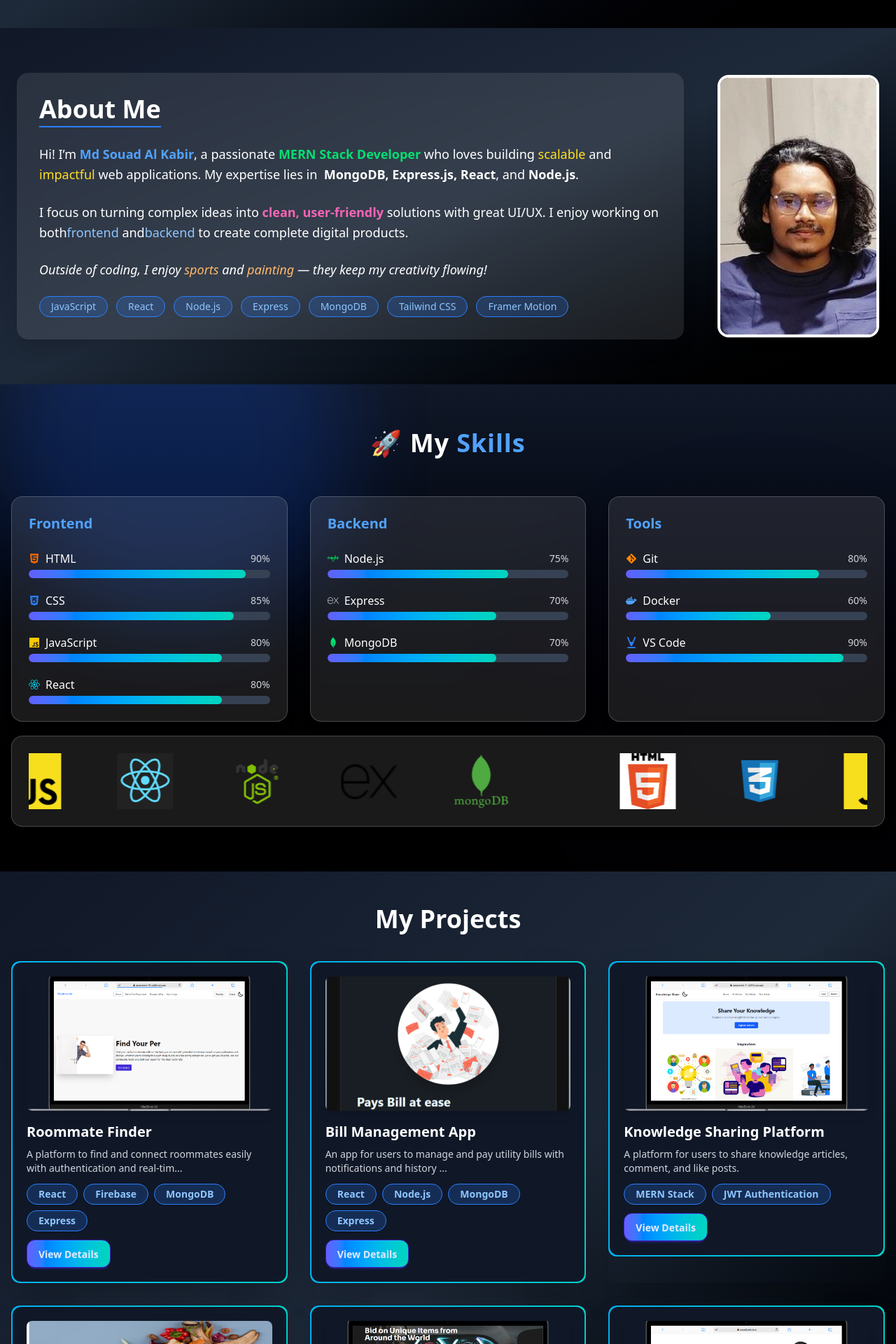
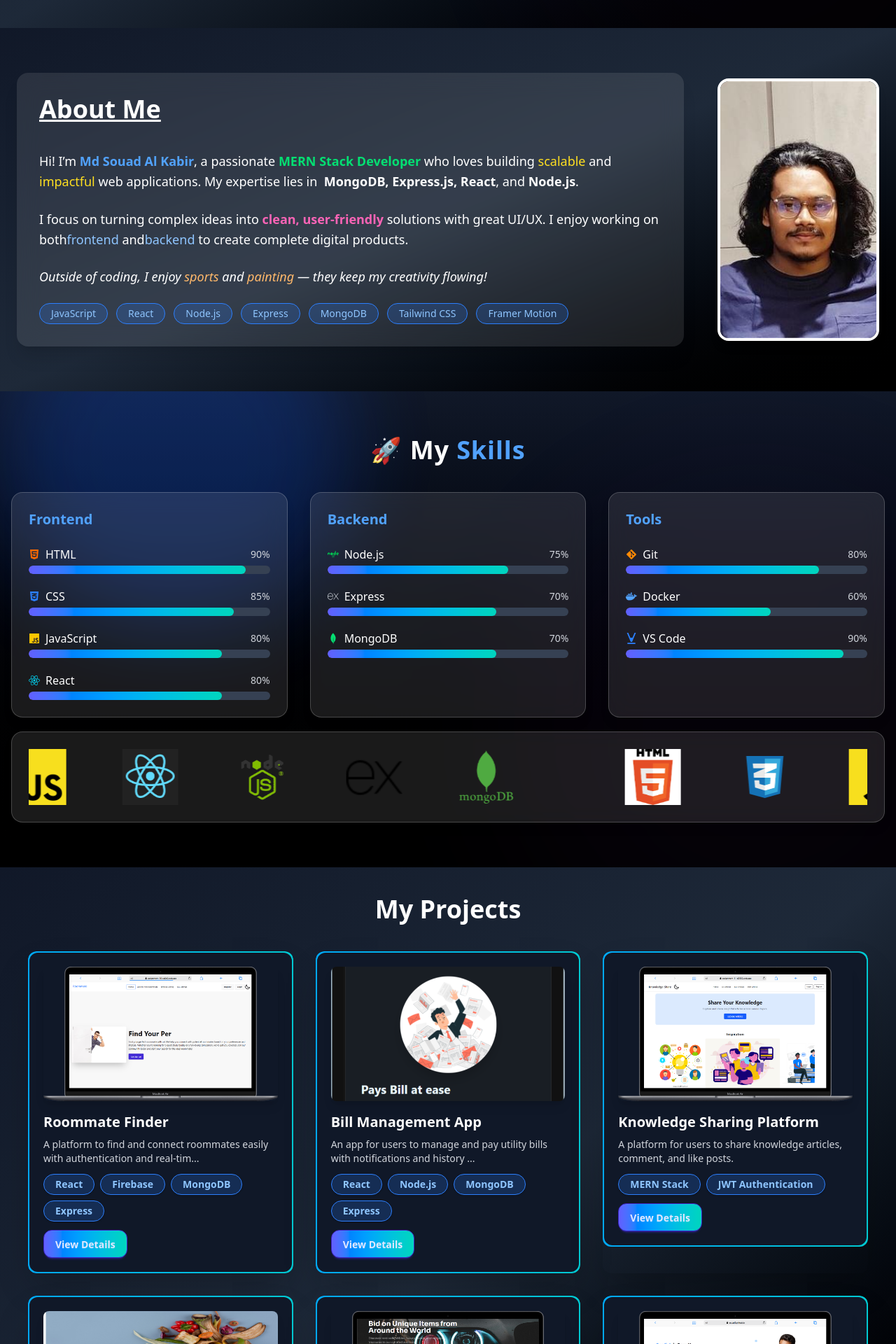
Before and after one commit to Souad5/Souad-Profolio, a React (Vite) app: page / in a window 1280 px wide. Shown: the part 760-2680 px from the top of the page at 70% size. Built offline with nearby package versions, Linux system fonts and the light colour scheme.

Commit message:
polishing All

```diff
--- a/src/Pages/About.jsx
+++ b/src/Pages/About.jsx
@@ -2,7 +2,7 @@ import { motion } from "framer-motion";
 
 export default function About() {
   return (
-    <section className="px-6 py-16 bg-gradient-to-br from-gray-900 via-gray-800 to-black text-white flex items-center justify-center">
+    <section className="px-6 py-16  bg-gradient-to-br from-gray-900 via-gray-800 to-black text-white flex items-center justify-center">
       <motion.div
         className="max-w-7xl w-full flex flex-row-reverse justify-between gap-12 items-center"
         initial={{ opacity: 0, y: 30 }}
@@ -30,7 +30,7 @@ export default function About() {
           transition={{ duration: 1 }}
           className="backdrop-blur-lg bg-white/10 p-8 rounded-2xl shadow-xl space-y-6"
         >
-          <h2 className="text-4xl font-bold border-b-2 border-blue-500 inline-block pb-1">
+          <h2 className="text-4xl font-extrabold underline text-white mb-10">
             About Me
           </h2>
 
--- a/src/Pages/Contact.jsx
+++ b/src/Pages/Contact.jsx
@@ -48,8 +48,8 @@ export default function Contact() {
   };
 
   return (
-    <section className="relative px-4 py-20 bg-gradient-to-br from-gray-900 via-gray-800 to-black  h-screen flex items-center justify-center">
-
+    <section className="relative px-4 py-16 bg-gradient-to-br from-gray-900 via-gray-800 to-black flex flex-col items-center justify-center">
+<h1 className="text-4xl font-extrabold text-center text-white mb-10">Contact</h1>
       <motion.div
         className="relative w-full rounded-3xl shadow-2xl overflow-hidden max-w-7xl mx-auto "
         initial={{ opacity: 0, y: 50 }}
@@ -57,8 +57,7 @@ export default function Contact() {
         transition={{ duration: 1 }}
       >
 
-        {/* Animated Gradient Border */}
-        <div className="absolute -inset-1 rounded-3xl bg-gradient-to-r from-blue-500 via-purple-500 to-pink-500 blur-xl animate-spin-slow opacity-60 "></div>
+
 
         {/* Inner Card */}
         <div className="relative bg-gray-900 rounded-3xl p-8 flex flex-col md:flex-row gap-10 shadow-xl">
--- a/src/Pages/Education.jsx
+++ b/src/Pages/Education.jsx
@@ -25,7 +25,7 @@ const educationData = [
 export default function Education() {
   return (
     <section className="relative min-h-screen bg-gray-900 px-4 py-20 overflow-hidden">
-      <h2 className="text-5xl font-extrabold text-center text-white mb-20">
+      <h2 className="text-4xl font-extrabold text-center text-white mb-10">
         🎓 My Education
       </h2>
 
--- a/src/Pages/Hero.jsx
+++ b/src/Pages/Hero.jsx
@@ -5,7 +5,7 @@ import { FaFacebook, FaGithub, FaLinkedin } from "react-icons/fa";
 
 const Hero = () => {
   return (
-    <section className="relative min-h-screen flex items-center justify-center px-6 overflow-hidden bg-gradient-to-br from-gray-900 via-gray-800 to-black text-white">
+    <section className="relative h-screen flex items-center justify-center px-6 overflow-hidden bg-gradient-to-br from-gray-900 via-gray-800 to-black text-white">
       {/* Animated Background Blob */}
       <div className="absolute -top-40 -left-40 w-[500px] h-[500px] bg-blue-600/30 rounded-full blur-3xl animate-pulse"></div>
       <div className="absolute bottom-0 right-0 w-[400px] h-[400px] bg-purple-500/20 rounded-full blur-3xl animate-ping"></div>
--- a/src/Pages/Projects.jsx
+++ b/src/Pages/Projects.jsx
@@ -7,14 +7,14 @@ export default function Projects() {
   const [selectedProject, setSelectedProject] = useState(null);
 
   return (
-    <section className="px-4 py-12 bg-gradient-to-br from-gray-900 via-gray-800 to-black min-h-screen">
+    <section className=" p-10 bg-gradient-to-br from-gray-900 via-gray-800 to-black ">
       <div className="max-w-7xl mx-auto">
         <h2 className="text-4xl font-bold mb-10 text-center text-white">
           My Projects
         </h2>
 
         {!selectedProject ? (
-          <div className="grid grid-cols-1 md:grid-cols-2 lg:grid-cols-3 gap-8">
+          <div className="grid grid-cols-1 md:grid-cols-2 lg:grid-cols-3 gap-8 ">
             {projects.map((project, index) => (
               <motion.div
                 key={project.id}
--- a/src/Pages/Skills.jsx
+++ b/src/Pages/Skills.jsx
@@ -24,19 +24,19 @@ const skillCategories = {
 
 export default function Skills() {
   return (
-    <section className="px-4 py-16 bg-gradient-to-b from-gray-900 to-black text-white relative overflow-hidden">
+    <section className="px-4 py-16  bg-gradient-to-b from-gray-900 to-black text-white relative overflow-hidden">
       {/* Glow background accents */}
       <div className="absolute -top-40 left-0 w-[500px] h-[500px] bg-blue-600/30 rounded-full blur-3xl animate-pulse"></div>
       <div className="absolute bottom-0 right-0 w-[400px] h-[400px] bg-purple-500/30 rounded-full blur-3xl animate-ping"></div>
 
       <div className="max-w-7xl mx-auto relative z-10">
         <motion.h2
-          className="text-4xl font-extrabold text-center mb-14 tracking-wide"
+          className="text-4xl font-extrabold text-center text-white mb-10 tracking-wide"
           initial={{ opacity: 0, y: -30 }}
           animate={{ opacity: 1, y: 0 }}
           transition={{ duration: 0.8 }}
         >
-          🚀 My <span className="text-blue-400">Skills</span>
+          🚀 My <span className="text-4xl font-extrabold text-center  mb-10 text-blue-400">Skills</span>
         </motion.h2>
 
         {/* Skill Cards */}
```
